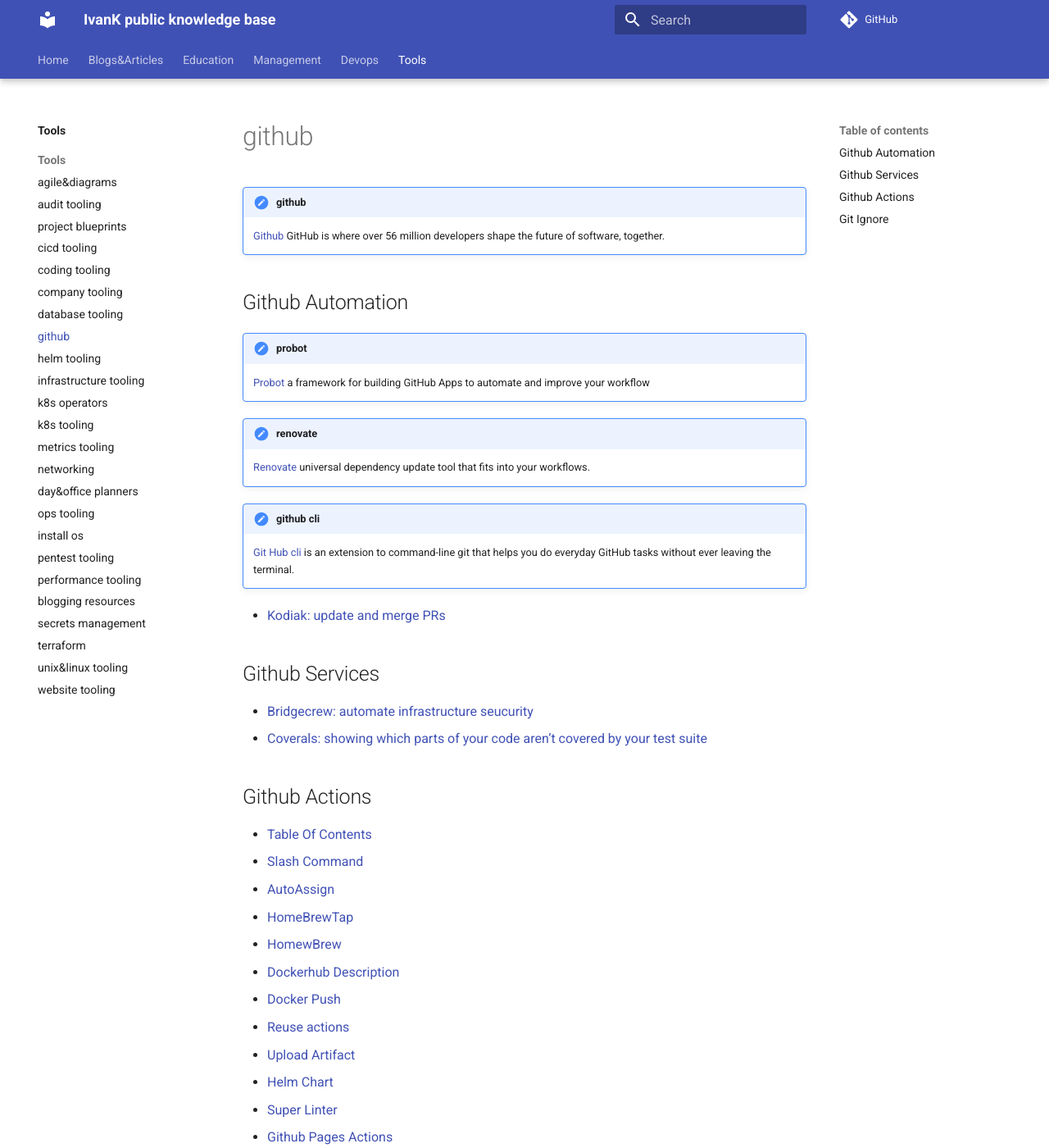
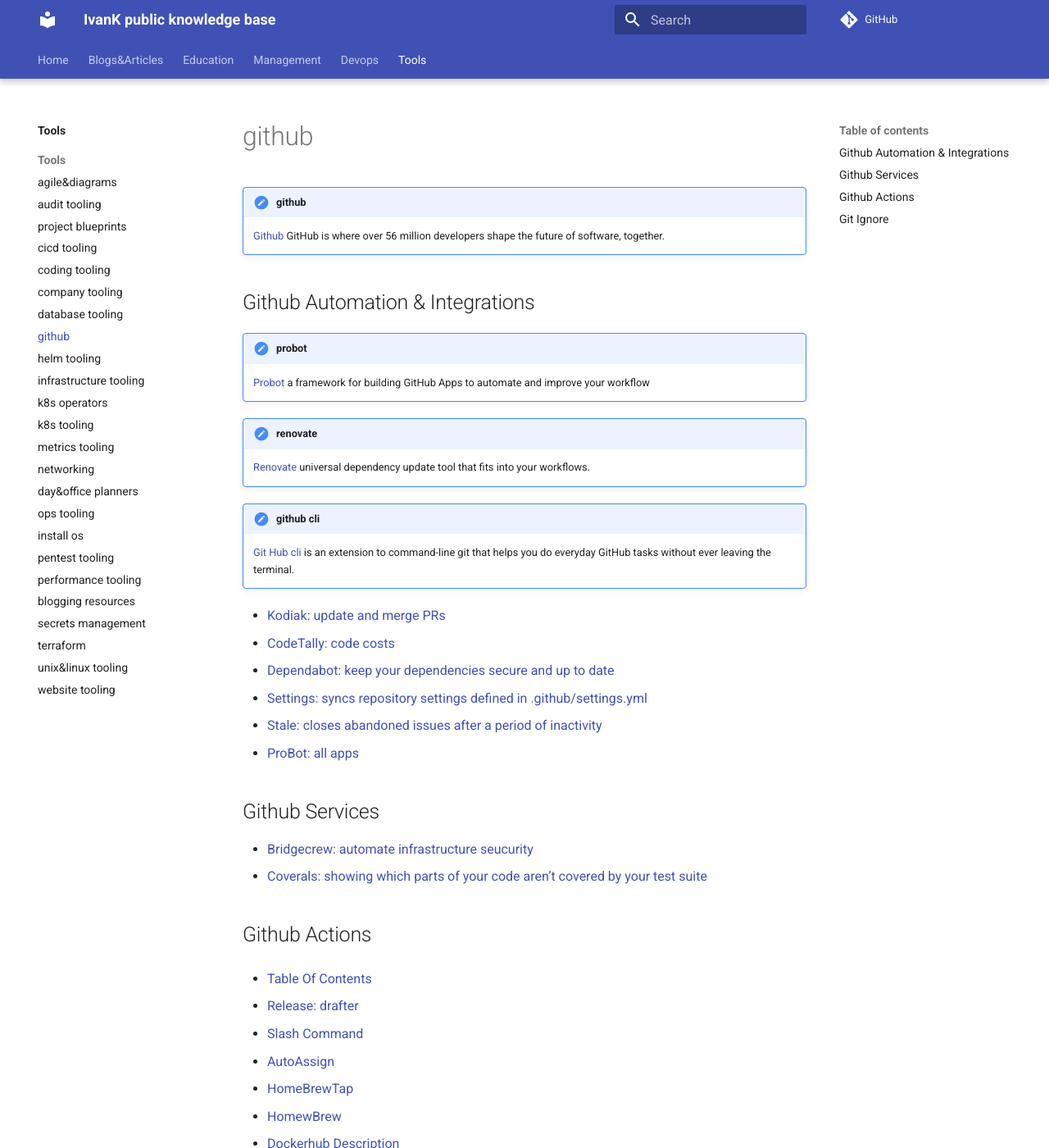
Before and after one commit to ivankatliarchuk/knowledge-base, an MkDocs documentation site: the page built from docs/tools/github.md, in a window 1280 px wide and 1400 px high. Shown: the whole window at 82% size. Built offline with MkDocs 1.6.1 and Material for MkDocs 9.7.7, drawn with Linux system fonts in a browser that asks for light colours; comment, search, counter and statistics services are not loaded.

```diff
--- a/docs/tools/github.md
+++ b/docs/tools/github.md
@@ -11,7 +11,7 @@ published: true
     [Github](https://github.com/)
     GitHub is where over 56 million developers shape the future of software, together.
 
-## Github Automation
+## Github Automation & Integrations
 
 !!! summary "probot"
     [Probot][probot]
@@ -26,6 +26,11 @@ published: true
     is an extension to command-line git that helps you do everyday GitHub tasks without ever leaving the terminal.
 
 - [Kodiak: update and merge PRs](https://github.com/chdsbd/kodiak)
+- [CodeTally: code costs](http://www.codetally.com)
+- [Dependabot: keep your dependencies secure and up to date](https://dependabot.com)
+- [Settings: syncs repository settings defined in .github/settings.yml](https://probot.github.io/apps/settings/)
+- [Stale: closes abandoned issues after a period of inactivity](https://probot.github.io/apps/stale/)
+- [ProBot: all apps](https://probot.github.io/apps/)
 
 ## Github Services
 
@@ -35,22 +40,32 @@ published: true
 ## Github Actions
 
 - [Table Of Contents](https://github.com/genuinetools/bane/blob/master/.github/workflows/toc.yml){:target="_blank"}
+
+- [Release: drafter](https://github.com/release-drafter/release-drafter){:target="_blank"}
+
 - [Slash Command](https://github.com/marketplace/actions/slash-command-dispatch){:target="_blank"}
 - [AutoAssign](https://github.com/marketplace/actions/auto-assign-action){:target="_blank"}
+
 - [HomeBrewTap](https://github.com/marketplace/actions/homebrew-tap){:target="_blank"}
 - [HomewBrew](https://github.com/mislav/bump-homebrew-formula-action){:target="_blank"}
+
 - [Dockerhub Description](https://github.com/peter-evans/dockerhub-description){:target="_blank"}
 - [Docker Push](https://github.com/docker/build-push-action){:target="_blank"}
+
 - [Reuse actions](https://github.com/fsfe/reuse-action){:target="_blank"}
 - [Upload Artifact](https://github.com/actions/upload-artifact){:target="_blank"}
 - [Helm Chart](https://github.com/helm/charts-repo-actions-demo){:target="_blank"}
-- [Super Linter](https://github.com/github/super-linter){:target="_blank"}
+
 - [Github Pages Actions](https://github.com/peaceiris/actions-gh-pages.git){:target="_blank"}
 - [Setup Python git action](https://github.com/actions/setup-python){:target="_blank"}
 - [k8d action: to run lightweight ephemeral Kubernetes clusters during workflow](https://github.com/AbsaOSS/k3d-action){:target="_blank"}
 - [serverless actions](https://github.com/lambci/serverless-actions){:target="_blank"}
+
+- [Super Linter](https://github.com/github/super-linter){:target="_blank"}
 - [ReviewDog: hadolint](https://github.com/reviewdog/action-hadolint){:target="_blank"}
+
 - [Lighouse: automate website testing](https://github.com/foo-software/lighthouse-check-action){:target="_blank"}
+
 - [Owasp: zap full scan](https://github.com/marketplace/actions/owasp-zap-full-scan){:target="_blank"}
 - [Owasp: zap baseline scan](https://github.com/marketplace/actions/owasp-zap-baseline-scan){:target="_blank"}
 
```
Also changed, not shown: .pre-commit-config.yaml (+26 -14 lines).
